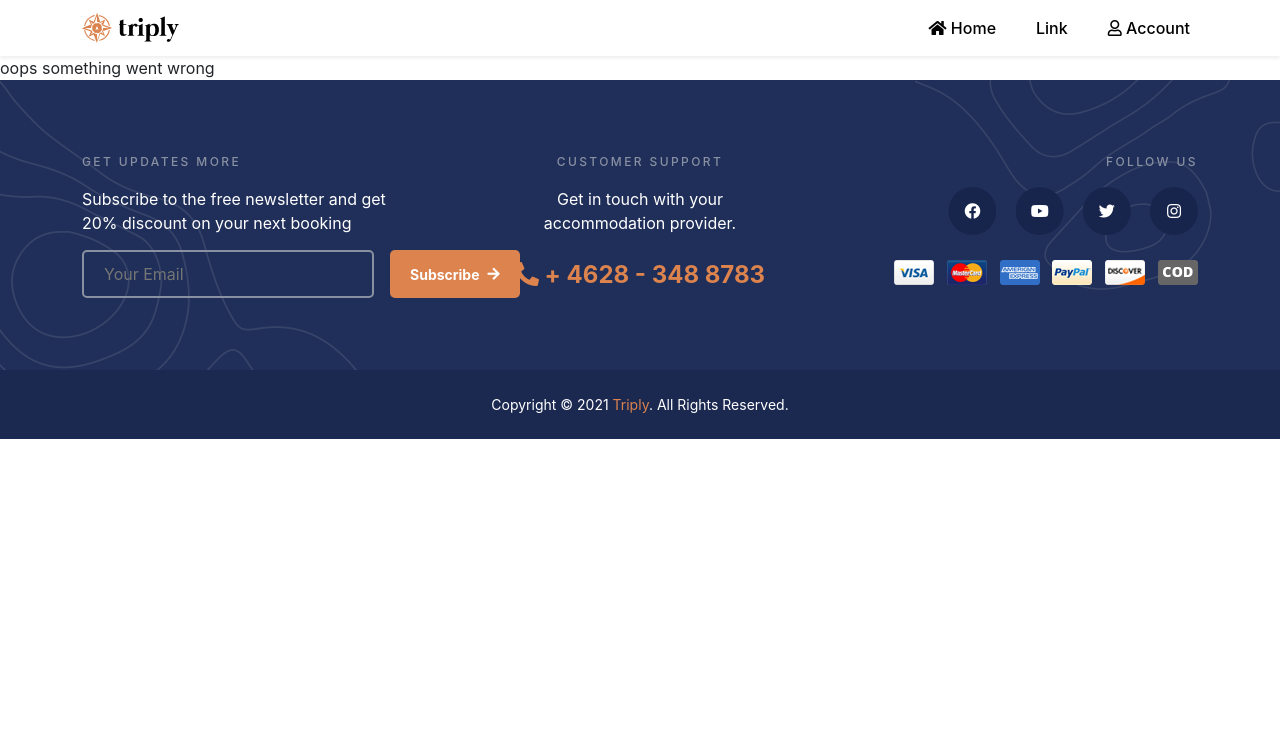
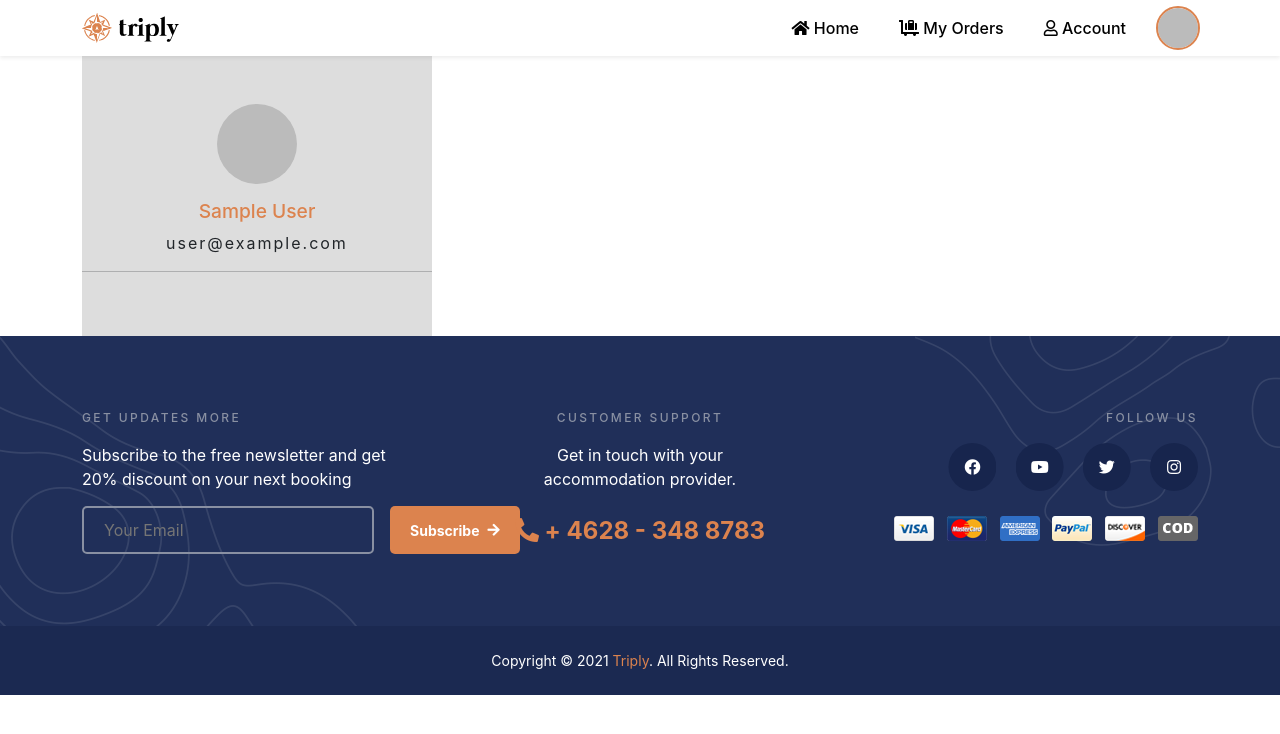
Before and after one commit to TasnimulHasan007/triply-client, a React (Create React App) app: page /dashboard in a window 1280 px wide. Shown: the top 734 px of the page. Built offline with nearby package versions, Linux system fonts and the light colour scheme; no server answers; sample sign-in values are in the browser's storage.

Commit message:
dashboard half way there

```diff
--- a/src/App.jsx
+++ b/src/App.jsx
@@ -5,9 +5,13 @@ import Home from './Pages/Home/Home'
 import NotFound from './Pages/NotFound/NotFound'
 import Footer from './components/Footer/Footer'
 import Join from './Pages/Join/Join'
+import AuthProvider from './contexts/AuthProvider'
+import Dashboard from './Pages/Dashboard/Dashboard'
+import PrivateRoute from './components/PrivateRoute/PrivateRoute'
 
 function App() {
   return (
+    <AuthProvider>
       <Router>
         <Header />
         <Switch>
@@ -20,12 +24,16 @@ function App() {
           <Route path="/join">
             <Join />
           </Route>
+          <PrivateRoute path="/dashboard">
+            <Dashboard />
+          </PrivateRoute>
           <Route path="*">
             <NotFound />
           </Route>
         </Switch>
         <Footer />
       </Router>
+    </AuthProvider>
   )
 }
 
--- /dev/null
+++ b/src/Firebase/firebase.config.js
@@ -0,0 +1,10 @@
+const firebaseConfig = {
+  apiKey: process.env.REACT_APP_FIREBASE_API_KEY,
+  authDomain: process.env.REACT_APP_FIREBASE_AUTH_DOMAIN,
+  projectId: process.env.REACT_APP_FIREBASE_PROJECT_ID,
+  storageBucket: process.env.REACT_APP_FIREBASE_STORAGE_BUCKET,
+  messagingSenderId: process.env.REACT_APP_FIREBASE_MESSAGING_SENDER_ID,
+  appId: process.env.REACT_APP_FIREBASE_APP_ID,
+}
+
+export default firebaseConfig
--- /dev/null
+++ b/src/Firebase/firebase.init.js
@@ -0,0 +1,8 @@
+import { initializeApp } from 'firebase/app'
+import firebaseConfig from './firebase.config'
+
+const initializeAuthentication = () => {
+  initializeApp(firebaseConfig)
+}
+
+export default initializeAuthentication
--- /dev/null
+++ b/src/Hooks/useAuth.jsx
@@ -0,0 +1,8 @@
+import { useContext } from 'react'
+import { AuthContext } from '../contexts/AuthProvider'
+
+const useAuth = () => {
+  return useContext(AuthContext)
+}
+
+export default useAuth
--- /dev/null
+++ b/src/Hooks/useFirebase.jsx
@@ -0,0 +1,59 @@
+import { useEffect, useState } from 'react'
+import initializeAuthentication from '../Firebase/firebase.init'
+import {
+  getAuth,
+  signInWithPopup,
+  GoogleAuthProvider,
+  onAuthStateChanged,
+  signOut,
+} from 'firebase/auth'
+
+// initialize firebase
+initializeAuthentication()
+
+// hook
+const useFirebase = () => {
+  // states
+  const [user, setUser] = useState({})
+  const [isLoading, setIsLoading] = useState(true)
+  // auth
+  const auth = getAuth()
+  // google sign in
+  const googleProvider = new GoogleAuthProvider()
+  const googleSignIn = () => {
+    setIsLoading(true)
+    return signInWithPopup(auth, googleProvider)
+  }
+  // observer
+  useEffect(() => {
+    const unsubscribed = onAuthStateChanged(auth, user => {
+      if (user) {
+        setUser(user)
+      } else {
+        setUser({})
+      }
+      setIsLoading(false)
+    })
+    return () => unsubscribed
+  }, [auth])
+  // sign out
+  const logOut = () => {
+    setIsLoading(true)
+    signOut(auth)
+      .then(() => {
+        setUser({})
+      })
+      .finally(() => setIsLoading(false))
+  }
+  // return
+  return {
+    user,
+    auth,
+    isLoading,
+    setIsLoading,
+    googleSignIn,
+    logOut,
+  }
+}
+
+export default useFirebase
--- /dev/null
+++ b/src/Pages/Dashboard/Dashboard.css
@@ -0,0 +1,24 @@
+/* sidebar */
+.sidebar {
+  max-width: 350px;
+  height: 100%;
+  background: #ddd;
+  text-align: center;
+  padding-block: 3rem;
+}
+
+.sidebar .profile_photo {
+  border-radius: 50%;
+  width: 80px;
+  height: 80px;
+  margin-bottom: 1rem;
+}
+
+.sidebar h3 {
+  color: var(--primary-color);
+  font-size: 1.2rem;
+}
+
+.sidebar p {
+  letter-spacing: 2px;
+}
--- /dev/null
+++ b/src/Pages/Dashboard/Dashboard.jsx
@@ -0,0 +1,22 @@
+import React from 'react'
+import { Container } from 'react-bootstrap'
+import useAuth from '../../Hooks/useAuth'
+import './Dashboard.css'
+
+const Dashboard = () => {
+  const { user } = useAuth()
+  return (
+    <Container>
+      <div className="sidebar">
+        <div className="user-details">
+          <img src={user.photoURL} alt="" className="profile_photo" />
+          <h3>{user.displayName}</h3>
+          <p>{user.email}</p>
+          <hr />
+        </div>
+      </div>
+    </Container>
+  )
+}
+
+export default Dashboard
--- a/src/Pages/Join/Join.jsx
+++ b/src/Pages/Join/Join.jsx
@@ -1,17 +1,38 @@
-import React from 'react'
+import React, { useState } from 'react'
 import { Container } from 'react-bootstrap'
 import logo from '../../images/logo.svg'
 import googleLogo from '../../images/google.png'
 import './Join.css'
+import useAuth from '../../Hooks/useAuth'
+import { useHistory, useLocation } from 'react-router'
 
 const Join = () => {
+  // states
+  const [error, setError] = useState('')
+  // location
+  const location = useLocation()
+  const redirect_url = location.state?.from || '/home'
+  // history
+  const history = useHistory()
+  // authentication methods
+  const { googleSignIn, setIsLoading } = useAuth()
+  // google sign in
+  const handleGoogleSignIn = () => {
+    googleSignIn()
+      .then(res => history.push(redirect_url))
+      .catch(error => {
+        setError(error.message)
+      })
+      .finally(setIsLoading(false))
+  }
+
   return (
     <div className="join">
       <Container className="join-container">
         <img src={logo} alt="" className="logo" />
         <p>Login using social media to get quick access</p>
-        <button className="google">
-          {' '}
+        {error && <span className="error">{error}</span>}
+        <button className="google" onClick={handleGoogleSignIn}>
           <img src={googleLogo} alt="" /> Continue With Google
         </button>
       </Container>
--- a/src/components/Header/Header.css
+++ b/src/components/Header/Header.css
@@ -37,3 +37,12 @@ header .drop_down > .dropdown-menu > a.active {
   background-color: unset;
   color: var(--primary-color);
 }
+
+/* profile photo */
+header .profile_photo {
+  border-radius: 50%;
+  width: 40px;
+  height: 40px;
+  margin-left: 1.5rem;
+  outline: 2px solid var(--primary-color);
+}
--- a/src/components/Header/Header.jsx
+++ b/src/components/Header/Header.jsx
@@ -1,9 +1,12 @@
 import { Container, Nav, Navbar, NavDropdown } from 'react-bootstrap'
 import { Link, NavLink } from 'react-router-dom'
+import useAuth from '../../Hooks/useAuth'
 import './Header.css'
 import logo from '../../images/logo.svg'
 
 const Header = () => {
+  // user
+  const { user, logOut } = useAuth()
   return (
     <header>
       <Navbar bg="white" expand="lg" className="shadow-sm">
@@ -23,9 +26,11 @@ const Header = () => {
           <Navbar.Collapse id="basic-navbar-nav" className="nav_bar">
             <Nav className="ms-auto">
               <Nav.Link as={NavLink} to="/">
-                <i class="fas fa-home"></i> Home
+                <i className="fas fa-home"></i> Home
               </Nav.Link>
-              <Nav.Link href="#link">Link</Nav.Link>
+              <Nav.Link as={NavLink} to="/myOrders">
+                <i className="fas fa-luggage-cart"></i> My Orders
+              </Nav.Link>
               <NavDropdown
                 title={
                   <>
@@ -35,14 +40,27 @@ const Header = () => {
                 className="drop_down"
                 id="basic-nav-dropdown"
               >
-                <NavDropdown.Item as={NavLink} to="/join">
-                  Join
-                </NavDropdown.Item>
-                {/* <NavDropdown.Divider />
-                <NavDropdown.Item href="#action/3.4">
-                  Separated link
-                </NavDropdown.Item> */}
+                {user.email ? (
+                  <NavDropdown.Item as={NavLink} to="/dashboard">
+                    <i className="fas fa-tachometer-alt"></i> Dashboard
+                  </NavDropdown.Item>
+                ) : (
+                  <NavDropdown.Item as={NavLink} to="/join">
+                    <i className="fas fa-sign-in-alt"></i> Join
+                  </NavDropdown.Item>
+                )}
+                {user.email && (
+                  <>
+                    {/* <NavDropdown.Divider /> */}
+                    <NavDropdown.Item onClick={logOut}>
+                      <i className="fas fa-sign-out-alt"></i> Log Out
+                    </NavDropdown.Item>
+                  </>
+                )}
               </NavDropdown>
+              {user.email && (
+                <img src={user.photoURL} alt="" className="profile_photo" />
+              )}
             </Nav>
           </Navbar.Collapse>
         </Container>
--- /dev/null
+++ b/src/components/PrivateRoute/PrivateRoute.jsx
@@ -0,0 +1,37 @@
+import React from 'react'
+import { Container, Spinner } from 'react-bootstrap'
+import { Redirect, Route } from 'react-router'
+import useAuth from '../../Hooks/useAuth'
+
+const PrivateRoute = ({ children, ...rest }) => {
+  const { user, isLoading } = useAuth()
+  if (isLoading) {
+    return (
+      <Container
+        style={{ height: 'calc(100vh - 250px)' }}
+        className="py-5 w-100 d-flex justify-content-center align-items-center"
+      >
+        <Spinner animation="border" style={{ color: 'var(--primary-color)' }} />
+      </Container>
+    )
+  }
+  return (
+    <Route
+      {...rest}
+      render={({ location }) =>
+        user.email ? (
+          children
+        ) : (
+          <Redirect
+            to={{
+              pathname: '/join',
+              state: { from: location },
+            }}
+          ></Redirect>
+        )
+      }
+    ></Route>
+  )
+}
+
+export default PrivateRoute
--- /dev/null
+++ b/src/contexts/AuthProvider.jsx
@@ -0,0 +1,13 @@
+import React, { createContext } from 'react'
+import useFirebase from '../Hooks/useFirebase'
+
+export const AuthContext = createContext()
+
+const AuthProvider = ({ children }) => {
+  const allContext = useFirebase()
+  return (
+    <AuthContext.Provider value={allContext}>{children}</AuthContext.Provider>
+  )
+}
+
+export default AuthProvider
```
Lines whose indentation alone changed are shown as unchanged.
